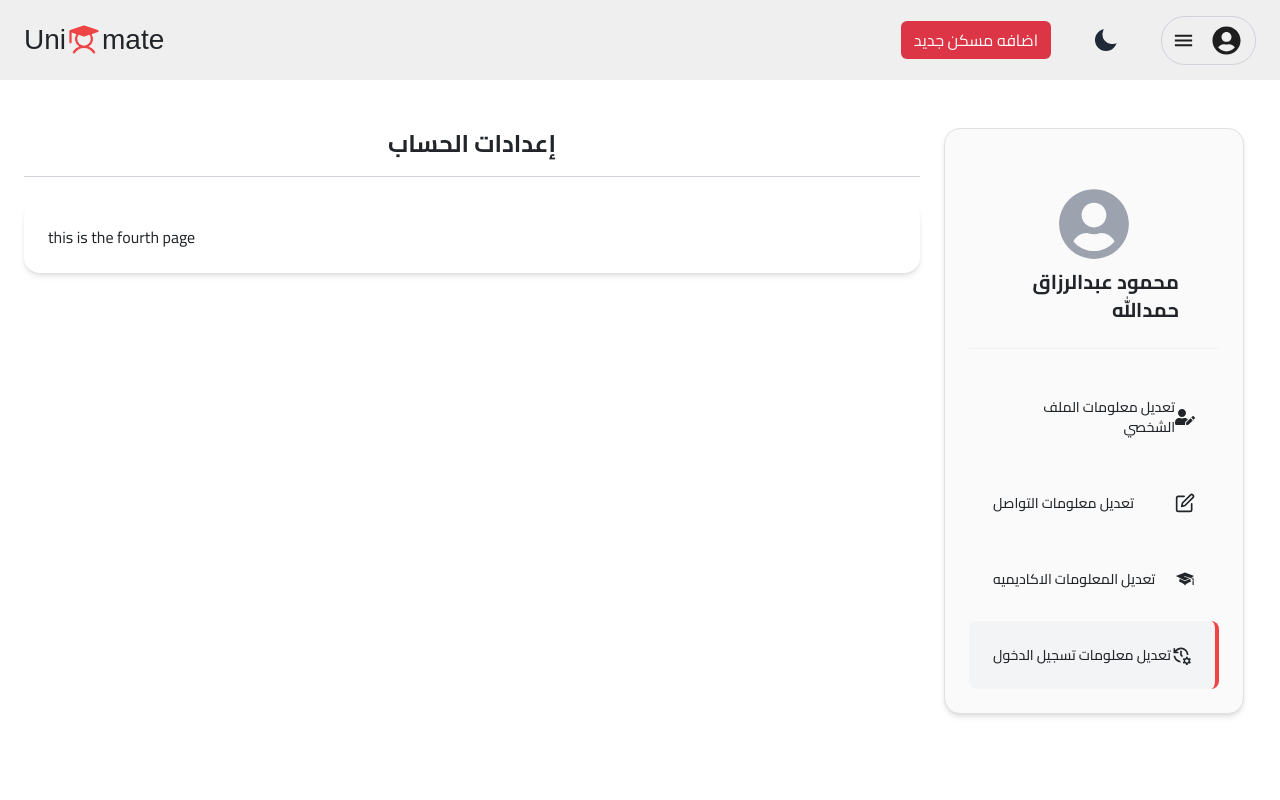
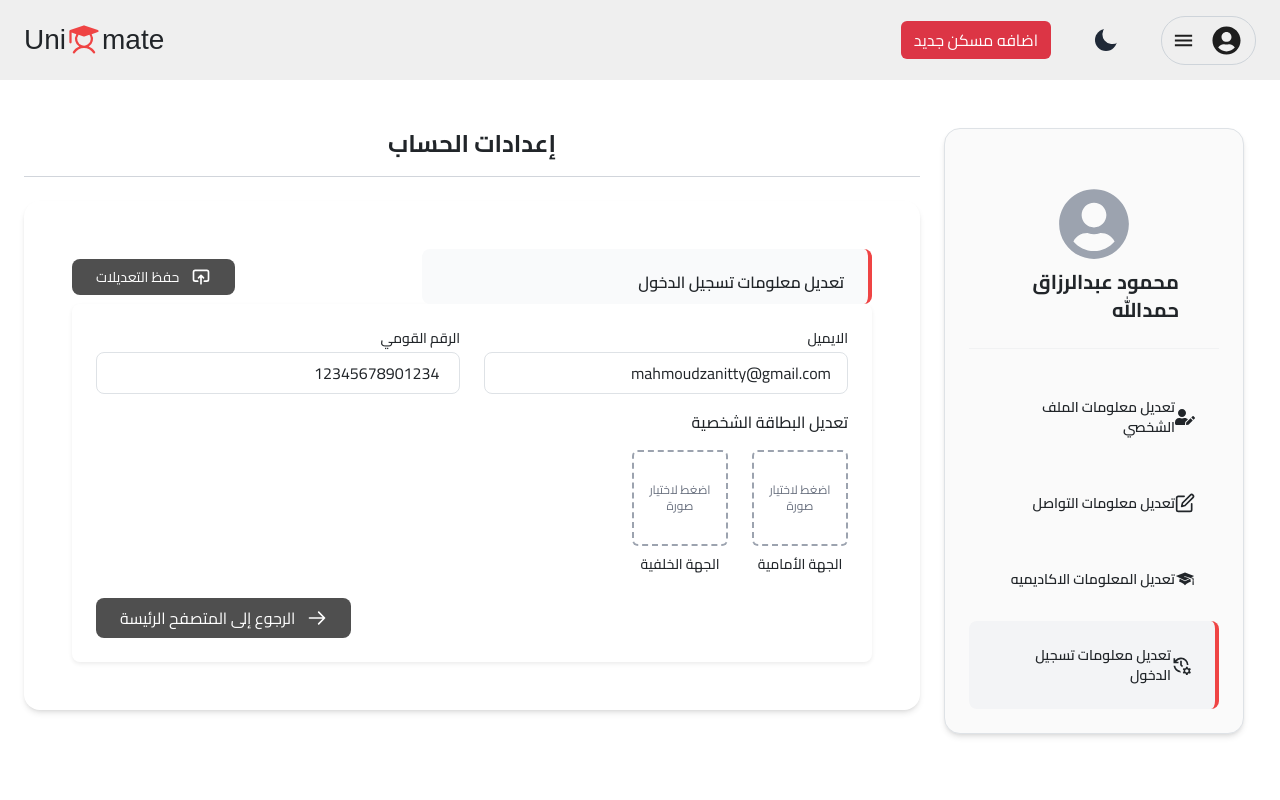
Before and after one commit to Mahmoud-Abd-Elrazek/Unimate, a React (Vite) app: page /auther/editprofile/editlogininfo in a window 1280 px wide. Shown: the top 800 px of the page. Built offline with nearby package versions, Linux system fonts and the light colour scheme; a web font is replaced by a local one.

Commit message:
Update edit_profile_pages

```diff
--- a/src/components/Side_bar_edit_Profile/side_bar_edit_profile.tsx
+++ b/src/components/Side_bar_edit_Profile/side_bar_edit_profile.tsx
@@ -10,7 +10,7 @@ export default function Side_bar_edit_profile() {
   const links = [
     {
       to: "/auther/editprofile/editpersonalinfo",
-      label: "تعديل معلومات الملف الشخصي",
+      label: "تعديل معلومات الملف الشخصي ",
       icon: <FaUserEdit className="text-xl" />,
     },
     {
@@ -46,18 +46,18 @@ export default function Side_bar_edit_profile() {
           <li key={link.to}>
             <Link
               to={link.to}
-              className={`flex items-center justify-between p-4 rounded-lg transition-all duration-200 ${
-                location.pathname === link.to
+              className={`grid grid-cols-[1fr_auto] items-center p-4 rounded-lg transition-all duration-200 font-semibold ${location.pathname === link.to
                   ? "bg-gray-100 dark:bg-gray-800 border-r-4 border-red-500"
                   : "hover:bg-gray-50 dark:hover:bg-gray-800"
-              }`}
+                }`}
             >
-              <span className="text-sm font-medium">{link.label}</span>
-              <span>{link.icon}</span>
+              <span className="text-sm text-right">{link.label}</span>
+              <span className="text-xl">{link.icon}</span>
             </Link>
           </li>
         ))}
       </ul>
+
     </div>
   );
 }
--- a/src/pages/EditProfilePage/Edit_academic_information/edit_academic_information.tsx
+++ b/src/pages/EditProfilePage/Edit_academic_information/edit_academic_information.tsx
@@ -1,15 +1,25 @@
+import { useState } from 'react';
+import { Link } from 'react-router-dom';
+export default function AccountSettings() {
+  const [, setSelectedImage] = useState<File | null>(null);
+  const [previewUrl, setPreviewUrl] = useState<string | null>(null);
 
-//import { Card, CardContent, CardHeader, CardTitle } from "/components/ui/card"
-//import { Menu, Search, User, Pencil, Building, Lock, Book, CreditCard, Users, Tag } from "lucide-react"
+  const handleImageChange = (e: React.ChangeEvent<HTMLInputElement>) => {
+    const file = e.target.files?.[0];
+    if (file) {
+      setSelectedImage(file);
+      setPreviewUrl(URL.createObjectURL(file));
+    }
+  };
 
-export default function AccountSettings() {
   return (
     <div dir="rtl" className="container mx-auto px-4 py-6">
       <div className="max-w-4xl mx-auto">
-      {/* Header Section with Button and Title in one line */}
-      <div className="flex items-center justify-between ">
-          <h2 className="text-g w-[450px] h-[55px] font-semibold bg-gray-50 dark:bg-gray-800 p-4 rounded-lg border-r-4 border-red-500">تعديل معلومات الملف الشخصي</h2>
-
+        {/* Header */}
+        <div className="flex items-center justify-between">
+          <h2 className="text-g w-[450px] h-[55px] font-semibold bg-gray-50 dark:bg-gray-800 p-4 rounded-lg border-r-4 border-red-500">
+            تعديل معلومات الملف الشخصي
+          </h2>
           <button className="flex items-center gap-2 bg-[#4F4F4F] text-white px-6 py-2 rounded-lg hover:bg-gray-800 transition-colors">
             <svg className="w-5 h-5 ml-1 rotate-180" fill="none" stroke="currentColor" viewBox="0 0 24 24">
               <path strokeLinecap="round" strokeLinejoin="round" strokeWidth={2} d="M8 7H5a2 2 0 00-2 2v9a2 2 0 002 2h14a2 2 0 002-2V9a2 2 0 00-2-2h-3m-1 4l-3 3m0 0l-3-3m3 3V4" />
@@ -19,58 +29,86 @@ export default function AccountSettings() {
         </div>
 
         {/* Form */}
-        <div className=" rounded-lg p-6 shadow-sm">
+        <div className="rounded-lg p-6 shadow-sm">
           <div className="grid grid-cols-1 md:grid-cols-2 gap-6">
             {/* First Column */}
             <div className="space-y-4">
               <div>
-                <label className="block text-sm font-medium  mb-1">الكلية </label>
+                <label className="block text-sm font-medium mb-1">الجامعة </label>
                 <input
                   type="text"
-                  defaultValue="حاسبات و معلومات"
+                  defaultValue=" جنوب الوادي"
                   className="w-full px-3 py-2 border border-gray-300 rounded-lg focus:outline-none focus:ring-2 focus:border-transparent"
                 />
               </div>
               <div>
-                <label className="block text-sm font-medium  mb-1">القسم/التخصص(ان وجد) </label>
+                <label className="block text-sm font-medium mb-1"> الفرقة</label>
                 <input
                   type="text"
-                  defaultValue="علوم حاسب"
+                  defaultValue=" الثالثة"
                   className="w-full px-3 py-2 border border-gray-300 rounded-lg focus:outline-none focus:ring-2 focus:border-transparent"
                 />
               </div>
+
+              {/* كارنيه الكلية / بطاقة الترشيح */}
+              <div className="space-y-2">
+                <label className="block text-sm font-medium mb-1">كارنيه الكلية / بطاقة الترشيح</label>
+
+                <div className="w-24 h-24 border-2 border-dashed border-gray-400 rounded-md flex items-center justify-center overflow-hidden">
+                  {previewUrl ? (
+                    <img
+                      src={previewUrl}
+                      alt="صورة البطاقة"
+                      className="object-cover w-full h-full"
+                    />
+                  ) : (
+                    <span className="text-xs text-gray-500 text-center px-2">اضغط لاختيار صورة</span>
+                  )}
+                  <input
+                    type="file"
+                    accept="image/*"
+                    onChange={handleImageChange}
+                    className="absolute w-32 h-32 opacity-0 cursor-pointer"
+                  />
                 </div>
+              </div>
+
+            </div>
+
             {/* Second Column */}
             <div className="space-y-4">
               <div>
-                <label className="block text-sm font-medium  mb-1">الجامعة</label>
+                <label className="block text-sm font-medium mb-1">الكلية</label>
                 <input
                   type="text"
-                  defaultValue="جنوب الوادي"
+                  defaultValue=" حاسبات و معلومات"
                   className="w-full px-3 py-2 border border-gray-300 rounded-lg focus:outline-none focus:ring-2 focus:border-transparent"
                 />
               </div>
               <div>
-                <label className="block text-sm font-medium  mb-1">الفرقة</label>
+                <label className="block text-sm font-medium mb-1">القسم/التخصص(ان وجد)</label>
                 <input
                   type="text"
-                  defaultValue="الثالثة"
+                  defaultValue="علوم الحاسب"
                   className="w-full px-3 py-2 border border-gray-300 rounded-lg focus:outline-none focus:ring-2 focus:border-transparent"
                 />
               </div>
             </div>
           </div>
+
           {/* Back Button */}
           <div className="mt-6 flex justify-end">
+          <Link to="/auther/profile">
             <button className="flex items-center gap-2 bg-[#4F4F4F] text-white px-6 py-2 rounded-lg hover:bg-gray-800 transition-colors">
               <svg className="w-5 h-5 ml-1 rotate-180" fill="none" stroke="currentColor" viewBox="0 0 24 24">
                 <path strokeLinecap="round" strokeLinejoin="round" strokeWidth={2} d="M10 19l-7-7m0 0l7-7m-7 7h18" />
               </svg>
               <span>الرجوع إلى المتصفح الرئيسة</span>
             </button>
+          </Link>
           </div>
         </div>
       </div>
     </div>
-  )
+  );
 }
--- a/src/pages/EditProfilePage/Edit_login_information/edit_login_information.tsx
+++ b/src/pages/EditProfilePage/Edit_login_information/edit_login_information.tsx
@@ -1,8 +1,135 @@
+import { useState } from 'react';
+import { Link } from 'react-router-dom';
+export default function AccountSettings() {
+//const [, setSelectedImage] = useState<File | null>(null);
+const [previewUrlFront, setPreviewUrlFront] = useState<string | null>(null);
+const [previewUrlBack, setPreviewUrlBack] = useState<string | null>(null);
 
-export default function Edit_login_information() {
+const handleFrontImageChange = (e: React.ChangeEvent<HTMLInputElement>) => {
+  const file = e.target.files?.[0];
+  if (file) {
+    setPreviewUrlFront(URL.createObjectURL(file));
+  }
+};
+
+const handleBackImageChange = (e: React.ChangeEvent<HTMLInputElement>) => {
+  const file = e.target.files?.[0];
+  if (file) {
+    setPreviewUrlBack(URL.createObjectURL(file));
+  }
+};
+
   return (
-    <div>
-        this is the fourth page
+    <div dir="rtl" className="container mx-auto px-4 py-6">
+      <div className="max-w-4xl mx-auto">
+        {/* Header */}
+        <div className="flex items-center justify-between">
+          <h2 className="text-g w-[450px] h-[55px] font-semibold bg-gray-50 dark:bg-gray-800 p-4 rounded-lg border-r-4 border-red-500">
+            تعديل معلومات تسجيل الدخول
+          </h2>
+          <button className="flex items-center gap-2 bg-[#4F4F4F] text-white px-6 py-2 rounded-lg hover:bg-gray-800 transition-colors">
+            <svg className="w-5 h-5 ml-1 rotate-180" fill="none" stroke="currentColor" viewBox="0 0 24 24">
+              <path strokeLinecap="round" strokeLinejoin="round" strokeWidth={2} d="M8 7H5a2 2 0 00-2 2v9a2 2 0 002 2h14a2 2 0 002-2V9a2 2 0 00-2-2h-3m-1 4l-3 3m0 0l-3-3m3 3V4" />
+            </svg>
+            <span className="text-sm">حفظ التعديلات</span>
+          </button>
+        </div>
+
+        {/* Form */}
+        <div className="rounded-lg p-6 shadow-sm">
+          <div className="grid grid-cols-1 md:grid-cols-2 gap-6">
+            {/* First Column */}
+            <div className="space-y-4">
+              <div>
+                <label className="block text-sm font-medium mb-1">الايميل </label>
+                <input
+                  type="email"
+                  defaultValue="mahmoudzanitty@gmail.com"
+                  className="w-full px-3 py-2 border border-gray-300 rounded-lg focus:outline-none focus:ring-2 focus:border-transparent"
+                />
+              </div>
+              {/* صورة البطاقه */}
+              <div className="space-y-4">
+                <label className="block text-m font-medium">تعديل البطاقة الشخصية</label>
+
+                <div className="flex gap-6">
+                  {/* الجهة الأمامية */}
+                  <div className="space-y-2">
+                    <div className="w-24 h-24 border-2 border-dashed border-gray-400 rounded-md flex items-center justify-center overflow-hidden relative">
+                      {previewUrlFront ? (
+                        <img
+                          src={previewUrlFront}
+                          alt="صورة الجهة الأمامية"
+                          className="object-cover w-full h-full"
+                        />
+                      ) : (
+                        <span className="text-xs text-gray-500 text-center px-2">اضغط لاختيار صورة</span>
+                      )}
+                      <input
+                        type="file"
+                        accept="image/*"
+                        onChange={handleFrontImageChange}
+                        className="absolute w-24 h-24 opacity-0 cursor-pointer"
+                      />
+                    </div>
+                    <label className="block text-sm font-medium text-center">الجهة الأمامية</label>
+                  </div>
+
+                  {/* الجهة الخلفية */}
+                  <div className="space-y-2">
+                    <div className="w-24 h-24 border-2 border-dashed border-gray-400 rounded-md flex items-center justify-center overflow-hidden relative">
+                      {previewUrlBack ? (
+                        <img
+                          src={previewUrlBack}
+                          alt="صورة الجهة الخلفية"
+                          className="object-cover w-full h-full"
+                        />
+                      ) : (
+                        <span className="text-xs text-gray-500 text-center px-2">اضغط لاختيار صورة</span>
+                      )}
+                      <input
+                        type="file"
+                        accept="image/*"
+                        onChange={handleBackImageChange}
+                        className="absolute w-24 h-24 opacity-0 cursor-pointer"
+                      />
+                    </div>
+                    <label className="block text-sm font-medium text-center">الجهة الخلفية</label>
+                  </div>
+                </div>
+              </div>
+
+            </div>
+
+            {/* Second Column */}
+            <div className="space-y-4">
+              <div>
+                <label className="block text-sm font-medium mb-1">الرقم القومي</label>
+                <input
+                  type="text"
+                  inputMode="numeric"
+                  pattern="\d{1,14}"
+                  maxLength={14}
+                  defaultValue=" 12345678901234"
+                  className="w-full px-3 py-2 border border-gray-300 rounded-lg focus:outline-none focus:ring-2 focus:border-transparent"
+                />
+              </div>
+            </div>
+          </div>
+
+          {/* Back Button */}
+          <div className="mt-6 flex justify-end">
+          <Link to="/auther/profile">
+            <button className="flex items-center gap-2 bg-[#4F4F4F] text-white px-6 py-2 rounded-lg hover:bg-gray-800 transition-colors">
+              <svg className="w-5 h-5 ml-1 rotate-180" fill="none" stroke="currentColor" viewBox="0 0 24 24">
+                <path strokeLinecap="round" strokeLinejoin="round" strokeWidth={2} d="M10 19l-7-7m0 0l7-7m-7 7h18" />
+              </svg>
+              <span>الرجوع إلى المتصفح الرئيسة</span>
+            </button>
+          </Link>
+          </div>
+        </div>
+      </div>
     </div>
-  )
+  );
 }
--- a/src/pages/EditProfilePage/editProfilepage.tsx
+++ b/src/pages/EditProfilePage/editProfilepage.tsx
@@ -11,6 +11,7 @@ const EditProfilePage = () => {
           إعدادات الحساب
         </h1>
 
+        {/* المحتوى المتغير */}
         <div className="rounded-2xl p-6 shadow-md">
           <Outlet />
         </div>
```
Also changed, not shown: src/pages/EditProfilePage/Edit_personal_information/edit_profile_information.tsx (+5 -3 lines). Lines whose indentation alone changed are shown as unchanged.
